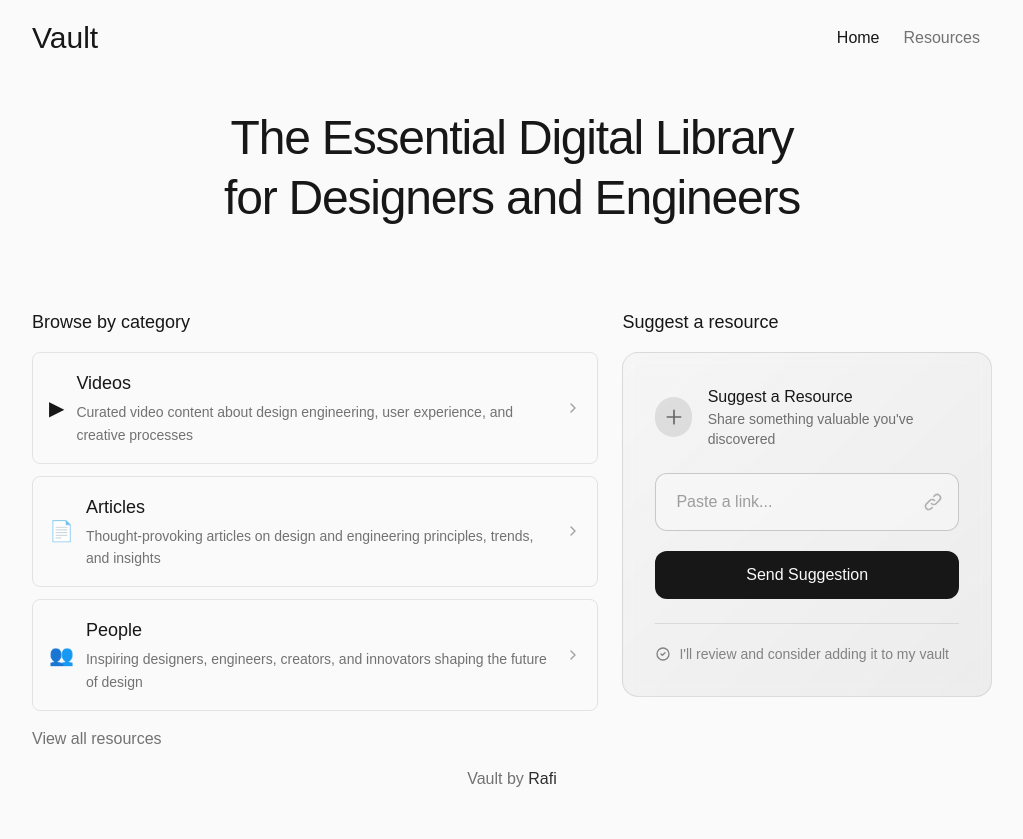
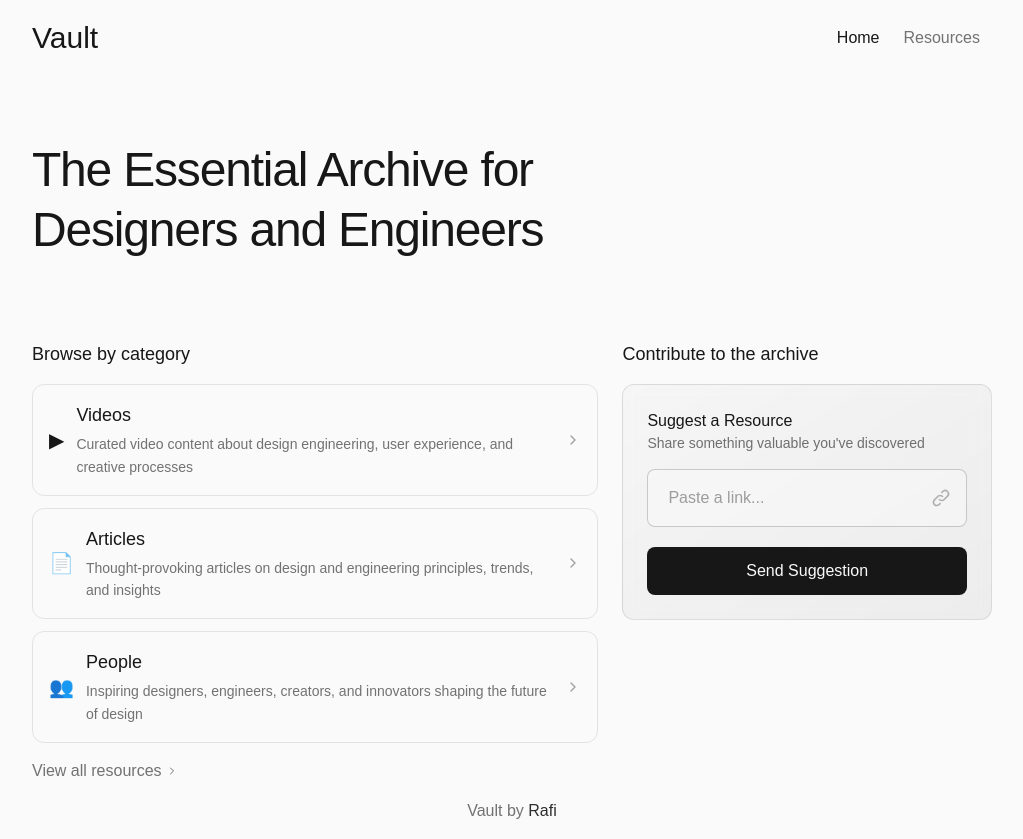
Before and after one commit to ahmadrafidev/vault, a Next.js app: page / in a window 1280 px wide. Shown: the whole page, without its empty margins (128-1151 px from the left). Before the commit the page ends 807 px from the top, so only its background shows below. Built offline with nearby package versions, Linux system fonts and the light colour scheme.

Commit message:
add little microinteraction in landing page

```diff
--- a/app/page.tsx
+++ b/app/page.tsx
@@ -31,9 +31,9 @@ export default function Home() {
 
       {/* Hero Section */}
       <main className="max-w-5xl mx-auto px-6 lg:px-8">
-        <div className="pt-8 pb-6 sm:pb-12 md:pb-16 text-center">
-          <h1 className="text-3xl sm:text-4xl lg:text-5xl font-light tracking-tight text-foreground mb-4 leading-tight text-balance">
-            The Essential Digital Library for Designers and Engineers
+        <div className="pt-8 py-6 sm:py-12 md:py-16 text-start">
+          <h1 className="text-3xl sm:text-4xl lg:text-5xl font-medium tracking-tight text-foreground mb-4 leading-tight text-balance">
+            The Essential Archive for Designers and Engineers
           </h1>
         </div>
 
@@ -41,24 +41,24 @@ export default function Home() {
         <div className="grid lg:grid-cols-5 gap-6">
           {/* Resources Categories */}
           <div className="lg:col-span-3">
-            <h2 className="text-lg font-light text-foreground mb-4">
+            <h2 className="text-base md:text-lg font-normal text-foreground mb-1 sm:mb-2 md:mb-4">
               Browse by category
             </h2>
 
             <div className="grid gap-3">
               {resourceCategories.map((category) => (
                 <Link key={category.id} href={`/resources#${category.id}`}>
-                  <div className="group max-w-xl flex items-center gap-3 p-4 rounded-lg border border-foreground/10 hover:border-foreground/20 transition-all duration-200">
-                    <span className="text-xl">{category.icon}</span>
+                  <div className="group max-w-xl flex items-center gap-3 p-4 rounded-xl border border-foreground/10 hover:border-foreground/20 hover:shadow-lg hover:shadow-foreground/5 hover:bg-foreground/[0.02] hover:-translate-y-0.5 g active:scale-[0.98] focus-within:ring-2 focus-within:ring-foreground/20 transition-all duration-150 ease-out cursor-pointer">
+                    <span className="text-xl group-hover:scale-110 transition-transform duration-300 ease-out">{category.icon}</span>
                     <div className="flex-1">
-                      <h3 className="font-medium text-foreground mb-1 text-sm md:text-lg">
+                      <h3 className="font-medium text-foreground mb-1 text-sm md:text-lg group-hover:text-foreground/90 transition-colors duration-200">
                         {category.name}
                       </h3>
-                      <p className="text-xs md:text-sm text-foreground/60 leading-relaxed">
+                      <p className="text-xs md:text-sm text-foreground/60 group-hover:text-foreground/70 leading-relaxed transition-colors duration-200">
                         {category.description}
                       </p>
                     </div>
-                    <div className="text-foreground/40 group-hover:text-foreground/60 group-hover:translate-x-0.5 transition-all duration-200">
+                    <div className="text-foreground/40 group-hover:text-foreground/60 group-hover:translate-x-1 active:translate-x-0.5 transition-all duration-300 ease-out">
                       <ChevronRight className="w-4 h-4" />
                     </div>
                   </div>
@@ -69,27 +69,23 @@ export default function Home() {
             <div className="mt-4">
               <Link
                 href="/resources"
-                className="text-sm md:text-base text-foreground/60 hover:text-foreground transition-colors"
+                className="inline-flex items-center gap-1 text-sm md:text-base text-foreground/60 hover:text-foreground transition-all duration-200 hover:translate-x-1 group"
               >
-                View all resources
+                <span>View all resources</span>
+                <ChevronRight className="w-3 h-3 transition-transform duration-200 group-hover:translate-x-0.5" />
               </Link>
             </div>
           </div>
 
-          {/* Submit Section */}
+          {/* Suggestion Section */}
           <div className="lg:col-span-2">
-            <h2 className="text-lg font-light text-foreground mb-4">
-              Suggest a resource
+            <h2 className="text-base md:text-lg font-medium text-foreground mb-1 sm:mb-2 md:mb-4">
+              Contribute to the archive
             </h2>
 
             {/* Card */}
-            <div className="bg-gradient-to-br from-foreground/[0.02] to-foreground/[0.06] rounded-2xl p-8 border border-foreground/10 backdrop-blur-sm">
-              <div className="flex items-center gap-4 mb-6">
-                <div className="flex items-center justify-center w-10 h-10 rounded-full bg-foreground/10">
-                  <svg className="w-5 h-5 text-foreground/60" fill="none" stroke="currentColor" viewBox="0 0 24 24">
-                    <path strokeLinecap="round" strokeLinejoin="round" strokeWidth={2} d="M12 4v16m8-8H4" />
-                  </svg>
-                </div>
+            <div className="bg-gradient-to-br from-foreground/[0.02] to-foreground/[0.06] rounded-xl p-6 border border-foreground/10 backdrop-blur-sm">
+              <div className="flex items-center mb-2 md:mb-4">
                 <div>
                   <h3 className="text-base font-medium text-foreground">Suggest a Resource</h3>
                   <p className="text-sm text-foreground/60">
@@ -103,7 +99,7 @@ export default function Home() {
                   <input
                     type="url"
                     placeholder="Paste a link..."
-                    className="w-full px-5 py-4 bg-background/50 border border-foreground/20 rounded-xl text-base placeholder:text-foreground/40 focus:outline-none focus:border-foreground/40 focus:bg-background transition-all duration-200"
+                    className="w-full px-5 py-4 bg-background/50 border border-foreground/20 rounded-lg text-base placeholder:text-foreground/40 focus:outline-none focus:ring-2 focus:ring-foreground/30 focus:border-foreground/60 focus:bg-background focus:shadow-sm focus:shadow-foreground/10 transition-all duration-200"
                     required
                   />
                   <div className="absolute right-4 top-1/2 -translate-y-1/2">
@@ -115,20 +111,11 @@ export default function Home() {
 
                 <button
                   type="submit"
-                  className="w-full px-5 py-2 md:py-3 bg-foreground text-background rounded-xl font-medium hover:bg-foreground/90 transition-all duration-200 transform hover:scale-[1.02] active:scale-[0.98] text-base flex items-center justify-center gap-2"
+                  className="w-full px-5 py-2 md:py-3 bg-foreground text-background rounded-lg font-medium hover:bg-foreground/90 transition-all duration-200 transform hover:scale-[1.02] active:scale-[0.98] text-base flex items-center justify-center gap-2"
                 >
                   <span>Send Suggestion</span>
                 </button>
               </form>
-
-              <div className="mt-6 pt-5 border-t border-foreground/10">
-                <p className="text-sm text-foreground/50 flex items-center gap-2">
-                  <svg className="w-4 h-4" fill="none" stroke="currentColor" viewBox="0 0 24 24">
-                    <path strokeLinecap="round" strokeLinejoin="round" strokeWidth={2} d="M9 12l2 2 4-4m6 2a9 9 0 11-18 0 9 9 0 0118 0z" />
-                  </svg>
-                  I'll review and consider adding it to my vault
-                </p>
-              </div>
             </div>
           </div>
         </div>
```
